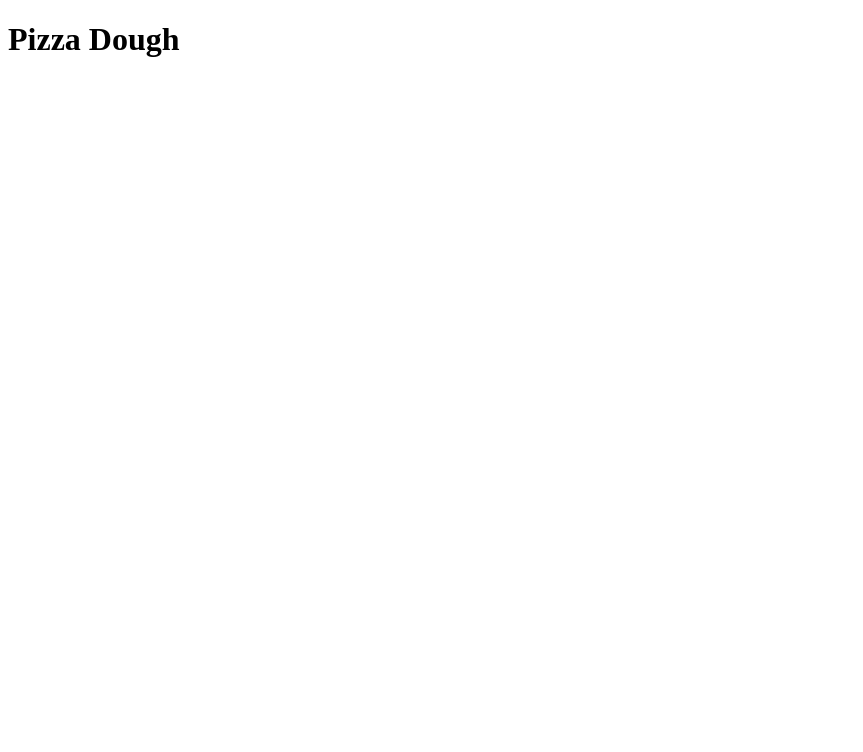
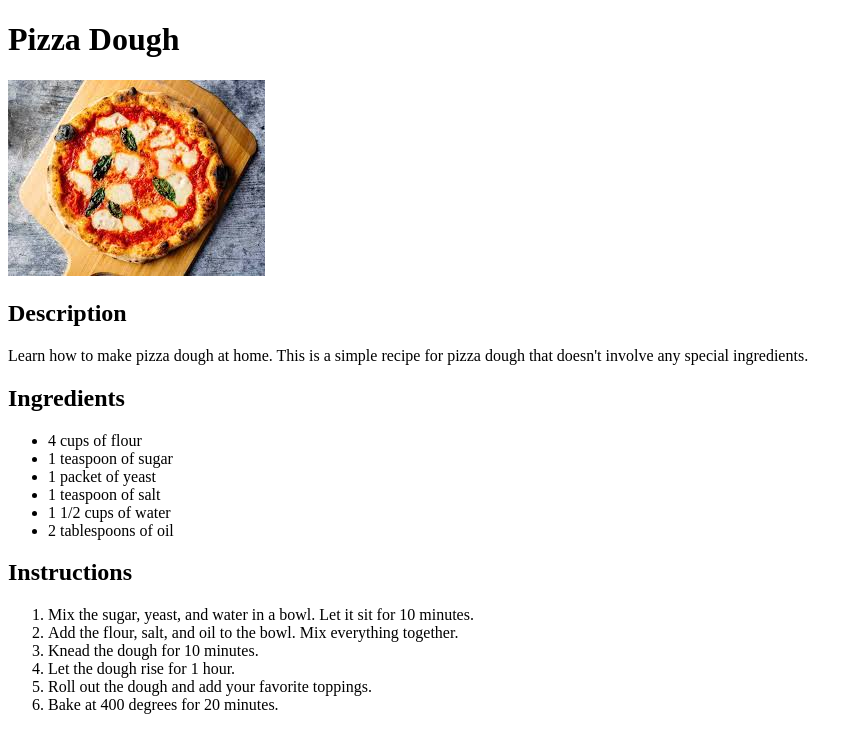
Before and after one commit to Clement38420/odin-recipes, a plain HTML site: page recipes/pizza.html in a window 1280 px wide. Shown: the whole page, without its empty margins (0-863 px from the left). Drawn offline with Linux system fonts and the light colour scheme.

Commit message:
ADD PIZZA RECIPE CONTENT
Add picture, description, ingredients, and instructions to the pizza recipe

```diff
--- a/recipes/pizza.html
+++ b/recipes/pizza.html
@@ -6,5 +6,26 @@
 </head>
 <body>
     <h1>Pizza Dough</h1>
+    <img src="../img/pizza.jpg" alt="Pizza" height="196" width="257">
+    <h2>Description</h2>
+    <p>Learn how to make pizza dough at home. This is a simple recipe for pizza dough that doesn't involve any special ingredients.</p>
+    <h2>Ingredients</h2>
+    <ul>
+        <li>4 cups of flour</li>
+        <li>1 teaspoon of sugar</li>
+        <li>1 packet of yeast</li>
+        <li>1 teaspoon of salt</li>
+        <li>1 1/2 cups of water</li>
+        <li>2 tablespoons of oil</li>
+    </ul>
+    <h2>Instructions</h2>
+    <ol>
+        <li>Mix the sugar, yeast, and water in a bowl. Let it sit for 10 minutes.</li>
+        <li>Add the flour, salt, and oil to the bowl. Mix everything together.</li>
+        <li>Knead the dough for 10 minutes.</li>
+        <li>Let the dough rise for 1 hour.</li>
+        <li>Roll out the dough and add your favorite toppings.</li>
+        <li>Bake at 400 degrees for 20 minutes.</li>
+    </ol>
 </body>
 </html>
```
Also changed, not shown: img/pizza.jpg (added).
